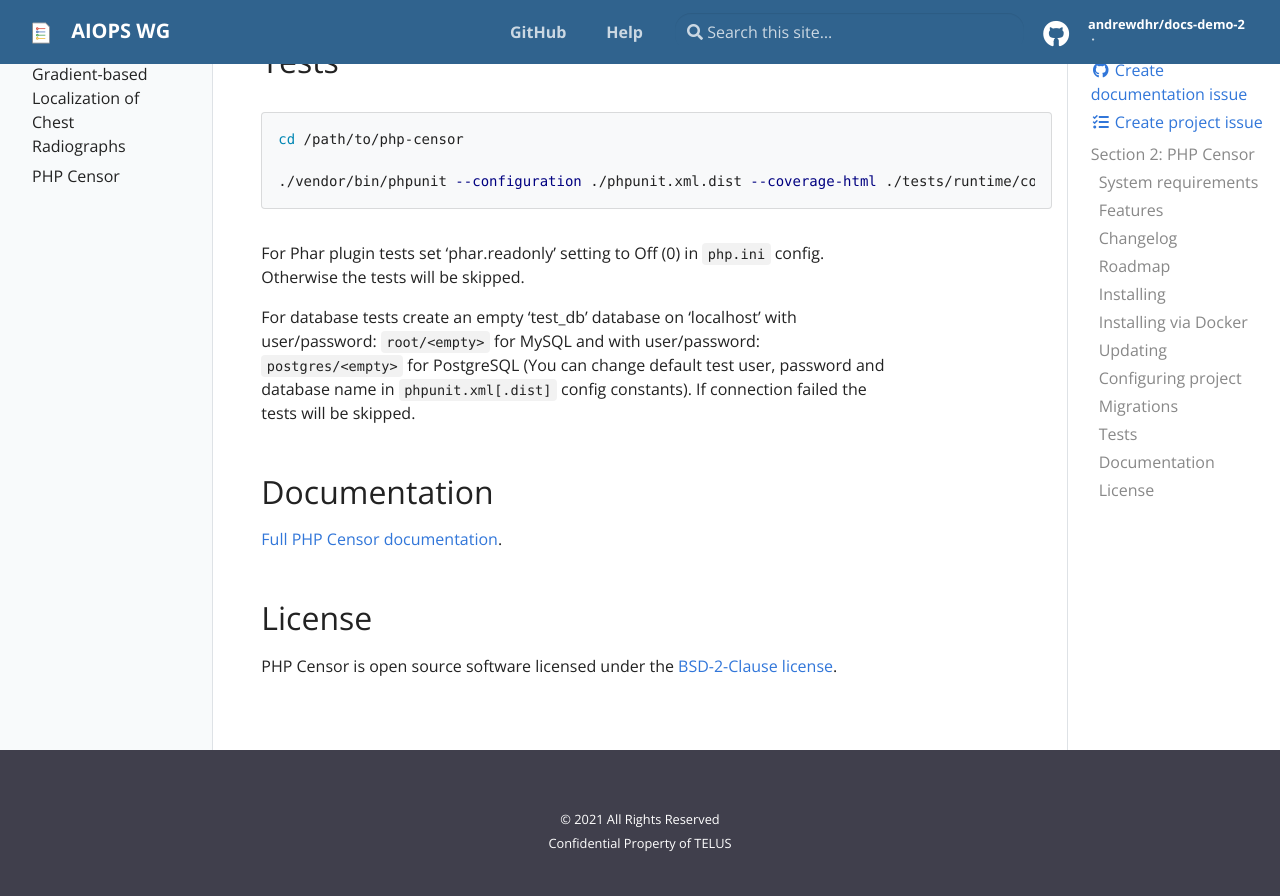
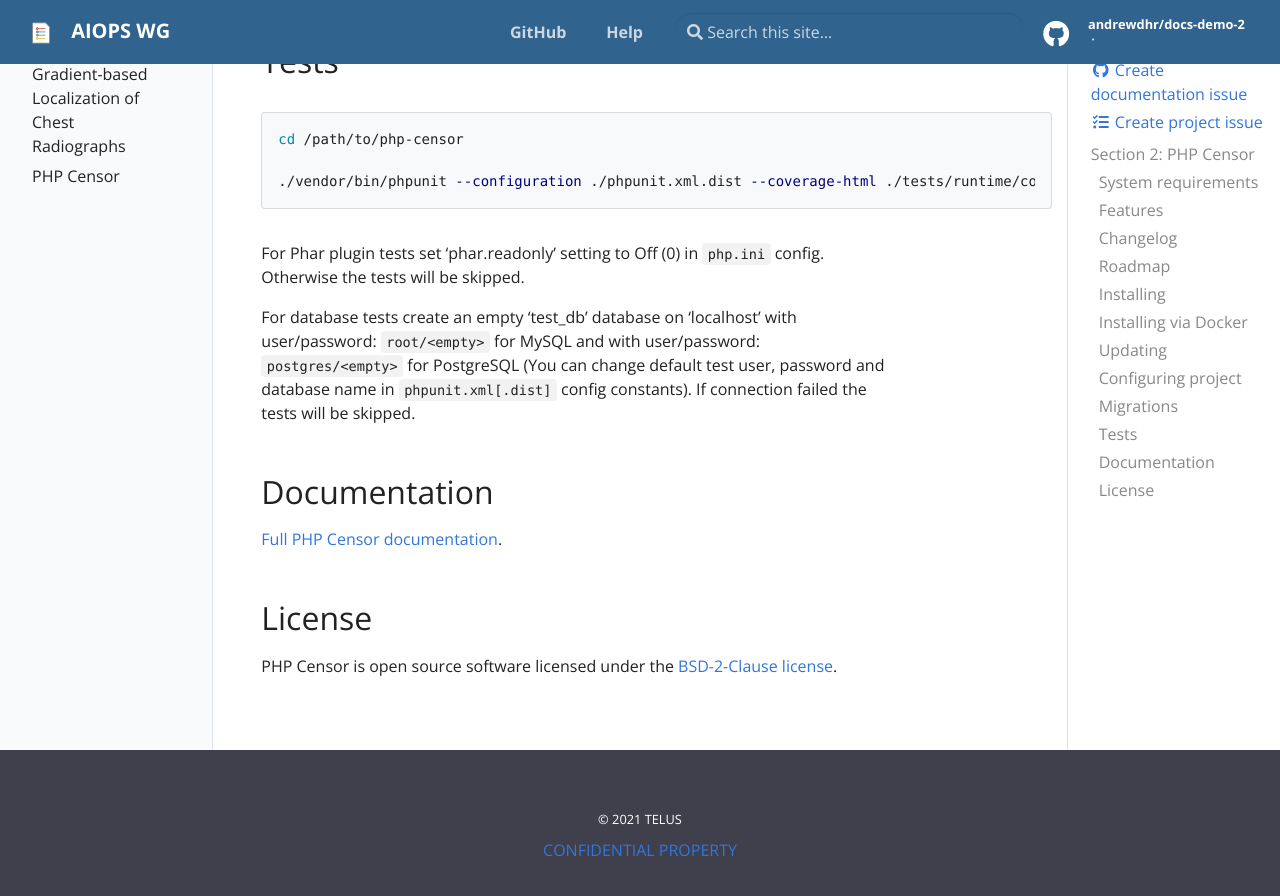
Before and after one commit to andrewdhr/docs-demo-2, a Jekyll site: the page built from docs/_docs/doc_1/section_2.md, in a window 1280 px wide and 900 px high, scrolled down 6215 px. Shown: the top 896 px of the window. Built offline with Jekyll 4.4.1, drawn with Linux system fonts in a browser that asks for light colours.

Commit message:
move pictures

```diff
--- a/docs/_docs/doc_1/section_2.md
+++ b/docs/_docs/doc_1/section_2.md
@@ -7,7 +7,7 @@ parent: Document 1
 # Section 2: PHP Censor
 
 <p align="center">
-    <img width="500" height="auto" src="docs/images/php-censor-black.png" alt="PHP Censor" />
+    <img width="500" height="auto" src="assets/php-censor-black.png" alt="PHP Censor" />
 </p>
 
 
--- a/docs/_includes/footer.html
+++ b/docs/_includes/footer.html
@@ -20,8 +20,9 @@
         </ul>
       </div>
       <div class="col-12 col-sm-4 text-center py-2 order-sm-2">
-        <small class="text-white">© {{ 'now' | date: "%Y" }} All Rights Reserved <br> {{ site.author }}</small>
+        <small class="text-white">© {{ 'now' | date: "%Y" }} TELUS </small>
         {% if site.privacy %}<small class="ml-1"><a href="{{ site.privacy }}" target="_blank">Privacy Policy</a></small>{% endif %}
+        <p class="mt-2"><font color="#3176d9">CONFIDENTIAL PROPERTY</font></p>
       </div>
     </div>
   </div>
```
Also changed, not shown: docs/_docs/doc_1/assets/php-censor-black.png (renamed from docs/_docs/doc_1/docs/images/php-censor-black.png), docs/_docs/doc_1/docs/images/php-censor-black.svg (deleted), docs/_docs/doc_1/docs/images/php-censor-white.svg (deleted).
